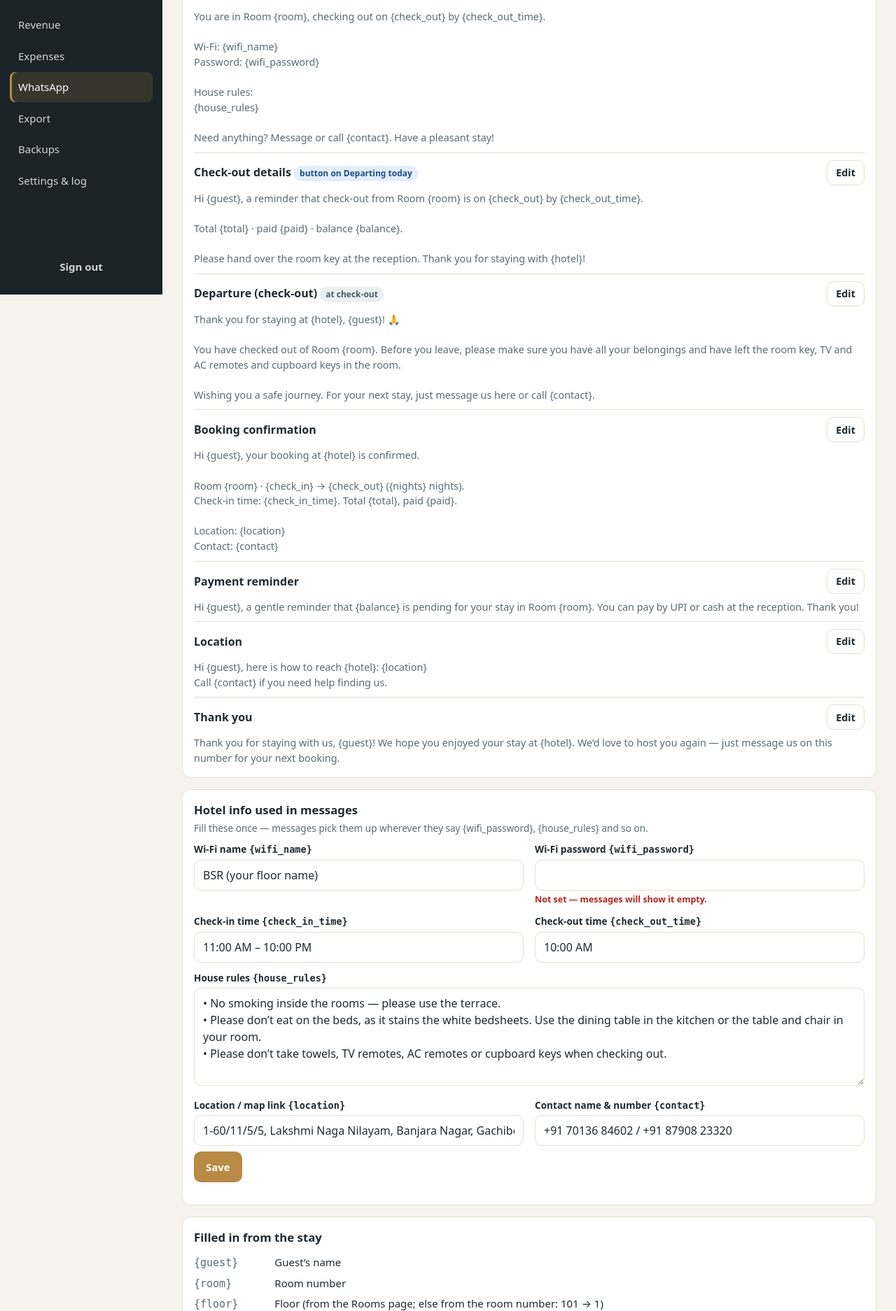
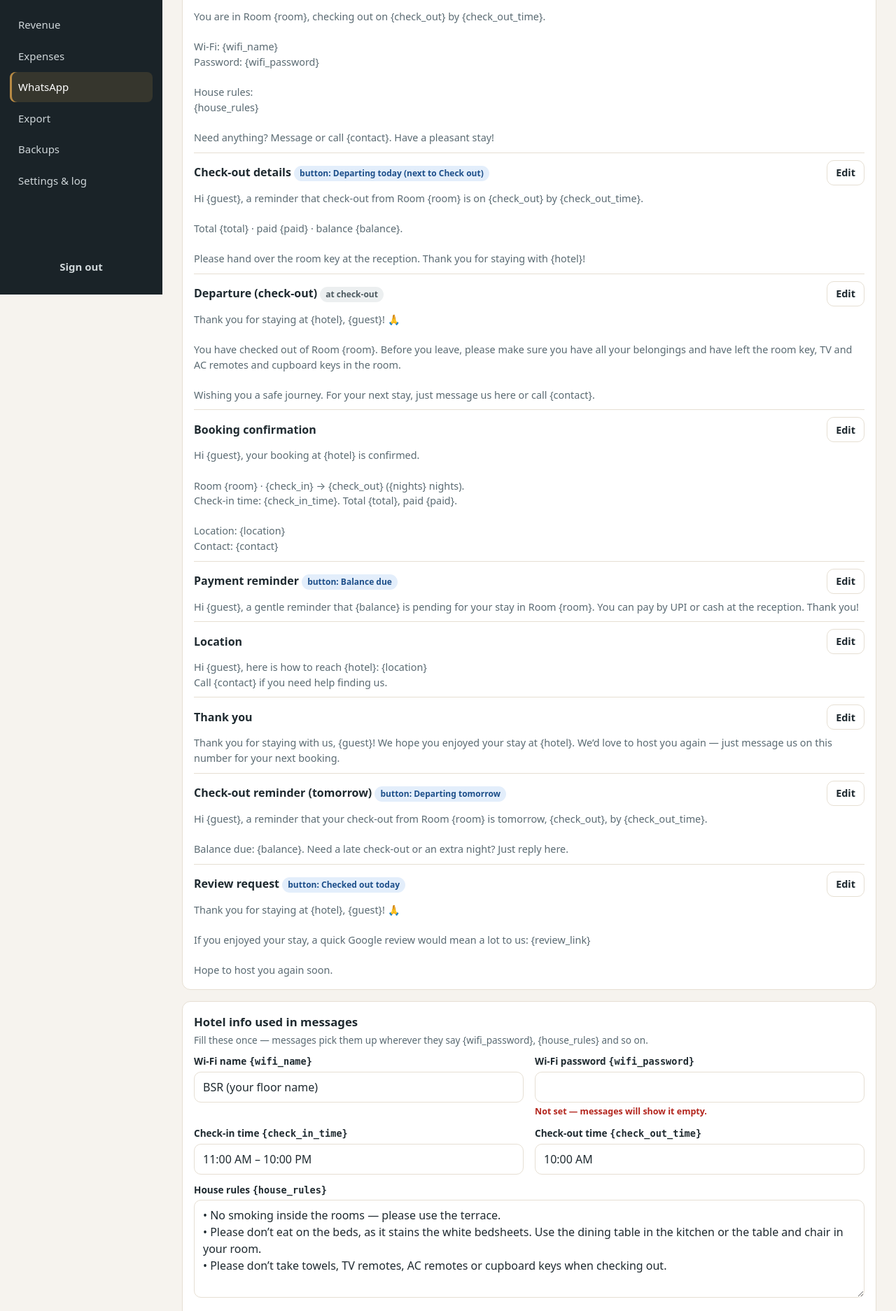
Before and after one commit to ShekharReddy10/bsr-corridors-website, a Django app: page /whatsapp/ in a window 1280 px wide. Shown: the part 379-2253 px from the top of the page at 70% size. Run offline with Django 5.2, Linux system fonts and the light colour scheme; the visitor is signed in with stand-in values (Sample User, id 1); data comes from the database, SQL or seed files in the repository; data that the repository does not hold is empty; parts of the project's set-up code (start-up, migrations or seed data) failed here and were passed over.

Commit message:
Admin: one-tap WhatsApp reminders on the Today page (balance due, departing tomorrow, review request)
Messages get a "One-tap button on the Today page" setting (replaces the Departing-today flag; one message per
list). Migration 0016 wires: Check-out details → Departing today, Payment reminder → Balance due, and adds
"Check-out reminder (tomorrow)" → Departing tomorrow and "Review request" → a new "Checked out today" list.
New hotel info field {review_link} (Google review link) on the WhatsApp page.

Co-Authored-By: Claude Opus 5.5 <noreply@anthropic.com>

```diff
--- a/admin-app/core/context_processors.py
+++ b/admin-app/core/context_processors.py
@@ -16,9 +16,9 @@ def app(request):
         return MessageTemplate.objects.filter(on_check_out=True).exists()
 
     @cache
-    def wa_departing():
-        """The message with a one-tap button on "Departing today" (e.g. Check-out details), or None."""
-        return MessageTemplate.objects.filter(on_departing=True).first()
+    def wa_buttons():
+        """Messages shown as one-tap buttons in the Today page lists: {"departing": template, "balance": …}."""
+        return {t.shortcut: t for t in MessageTemplate.objects.exclude(shortcut="")}
 
     return {"HOTEL_NAME": settings.HOTEL_NAME, "wa_welcome": wa_welcome, "wa_departure": wa_departure,
-            "wa_departing": wa_departing}
+            "wa_buttons": wa_buttons}
--- a/admin-app/core/forms.py
+++ b/admin-app/core/forms.py
@@ -339,5 +339,5 @@ class SettlementForm(forms.ModelForm):
 class MessageTemplateForm(forms.ModelForm):
     class Meta:
         model = MessageTemplate
-        fields = ["name", "body", "on_check_in", "on_check_out", "on_departing", "sort_order"]
+        fields = ["name", "body", "on_check_in", "on_check_out", "shortcut", "sort_order"]
         widgets = {"body": forms.Textarea(attrs={"rows": 10})}
--- a/admin-app/core/models.py
+++ b/admin-app/core/models.py
@@ -350,9 +350,15 @@ class MessageTemplate(models.Model):
                                       help_text="Opens automatically when you tap Check in (only one message can)")
     on_check_out = models.BooleanField("Send when checking out", default=False,
                                        help_text="Opens automatically when you tap Check out (only one message can)")
-    on_departing = models.BooleanField("Button on “Departing today”", default=False,
-                                       help_text="Shows as a one-tap button next to Check out on the Today page "
-                                                 "(only one message can)")
+    class Shortcut(models.TextChoices):
+        DEPARTING = "departing", "Departing today (next to Check out)"
+        TOMORROW = "tomorrow", "Departing tomorrow"
+        BALANCE = "balance", "Balance due"
+        CHECKED_OUT = "checked_out", "Checked out today"
+
+    shortcut = models.CharField("One-tap button on the Today page", max_length=20, choices=Shortcut.choices,
+                                blank=True, help_text="Shows this message as a button next to each guest in that list "
+                                                      "(one message per list)")
     sort_order = models.PositiveIntegerField(default=0)
 
     class Meta:
--- a/admin-app/core/views/dashboard.py
+++ b/admin-app/core/views/dashboard.py
@@ -41,6 +41,9 @@ def dashboard(request):
         "departures": departures,
         "overdue_departures": overdue_departures,
         "departing_count": len(departures) + len(overdue_departures),
+        "checked_out_today": list(Stay.objects.filter(status=Stay.Status.CHECKED_OUT)
+                                  .filter(Q(check_out=t) | Q(checked_out_at__date=t))
+                                  .select_related("guest", "room").order_by("room__number")),
         "vacant": [r for r in rooms if r.pk not in occupied and r.status == Room.Status.ACTIVE],
         "tomorrow": tomorrow,
         "day_after": day_after,
--- a/admin-app/core/views/whatsapp.py
+++ b/admin-app/core/views/whatsapp.py
@@ -49,8 +49,8 @@ def template_edit(request, pk=None):
                 MessageTemplate.objects.exclude(pk=saved.pk).update(on_check_in=False)
             if saved.on_check_out:
                 MessageTemplate.objects.exclude(pk=saved.pk).update(on_check_out=False)
-            if saved.on_departing:
-                MessageTemplate.objects.exclude(pk=saved.pk).update(on_departing=False)
+            if saved.shortcut:  # one message per Today-page list
+                MessageTemplate.objects.exclude(pk=saved.pk).filter(shortcut=saved.shortcut).update(shortcut="")
         AuditLog.record("whatsapp", f"{'Updated' if obj else 'Added'} WhatsApp message: {saved}")
         messages.success(request, f"Message “{saved}” saved.")
         return redirect("whatsapp")
--- a/admin-app/core/whatsapp.py
+++ b/admin-app/core/whatsapp.py
@@ -26,6 +26,7 @@ HOTEL_INFO = {
                  "1-60/11/5/5, Lakshmi Naga Nilayam, Banjara Nagar, Gachibowli, Hyderabad 500032\n"
                  "https://maps.app.goo.gl/Ynf988EGZqbhA1pe7"),
     "contact": ("Contact name & number", "+91 70136 84602 / +91 87908 23320"),
+    "review_link": ("Google review link", ""),
 }
 
 # Placeholders filled from the stay. key → description (shown on the WhatsApp page).
--- a/admin-app/static/css/app.css
+++ b/admin-app/static/css/app.css
@@ -439,3 +439,4 @@ input:focus, select:focus, textarea:focus { outline: 2px solid var(--gold); bord
 .collected { margin-top: 14px; }
 .collected > summary { cursor: pointer; padding: 6px 0; }
 .collected-grid { margin: 8px 0 0; }
+.sub-title { margin: 14px 0 4px; font-size: .95rem; }
--- a/admin-app/templates/core/whatsapp.html
+++ b/admin-app/templates/core/whatsapp.html
@@ -13,7 +13,7 @@
   <p class="muted small">Each one is a button on the stay page. The one marked <b>at check-in</b> opens by itself when you tap Check in, and the one marked <b>at check-out</b> when you tap Check out.</p>
   {% for t in templates %}
     <div class="wa-template">
-      <div class="card-head"><h3>{{ t.name }}{% if t.on_check_in %} <span class="status status-checked_in">at check-in</span>{% endif %}{% if t.on_check_out %} <span class="status status-checked_out">at check-out</span>{% endif %}{% if t.on_departing %} <span class="status status-upcoming">button on Departing today</span>{% endif %}</h3>
+      <div class="card-head"><h3>{{ t.name }}{% if t.on_check_in %} <span class="status status-checked_in">at check-in</span>{% endif %}{% if t.on_check_out %} <span class="status status-checked_out">at check-out</span>{% endif %}{% if t.shortcut %} <span class="status status-upcoming">button: {{ t.get_shortcut_display }}</span>{% endif %}</h3>
         <a class="btn btn-outline btn-sm" href="{% url 'wa_template_edit' t.pk %}">Edit</a></div>
       <p class="wa-body">{{ t.body }}</p>
     </div>
@@ -28,7 +28,7 @@
       <div class="field{% if key == 'house_rules' %} span-2{% endif %}"><label for="wa-{{ key }}">{{ label }} <code>{{ "{" }}{{ key }}{{ "}" }}</code></label>
         {% if key == 'house_rules' %}<textarea id="wa-{{ key }}" name="{{ key }}" rows="5">{{ value }}</textarea>
         {% else %}<input id="wa-{{ key }}" name="{{ key }}" value="{{ value }}" autocomplete="off">{% endif %}
-        {% if not value and key|slice:":4" == "wifi" %}<small class="warn">Not set — messages will show it empty.</small>{% endif %}
+        {% if not value and key|slice:":4" == "wifi" or not value and key == "review_link" %}<small class="warn">Not set — messages will show it empty.</small>{% endif %}
       </div>
     {% endfor %}
   </div>
--- a/admin-app/templates/partials/stay_line.html
+++ b/admin-app/templates/partials/stay_line.html
@@ -3,8 +3,8 @@
     <span class="room-badge">{{ s.room.number }}</span>
     <span><b>{{ s.guest.name }}</b><small>{{ s.guest.phone|default:"No phone yet" }}{% if note and d1 %} · {{ note }} {{ d1|date:"d-m" }}{% if d2 %} → {{ d2|date:"d-m" }}{% endif %}{% elif note and not s.is_open_ended %} · {{ note }}{% endif %}{% if s.is_open_ended %} · Monthly{% endif %}{% if s.balance > 0 and s.status != 'upcoming' %} · <span class="warn">{{ s.balance|inr }} due</span>{% endif %}</small></span>
   </a>
-  {% if action == 'check-out' and wa_departing and s.guest.phone %}
-  <a class="btn btn-sm btn-outline" href="{% url 'stay_whatsapp' s.pk %}?t={{ wa_departing.pk }}" target="whatsapp" rel="noopener">{{ wa_departing.name }}</a>
+  {% if wa_btn and s.guest.phone %}
+  <a class="btn btn-sm btn-outline" href="{% url 'stay_whatsapp' s.pk %}?t={{ wa_btn.pk }}" target="whatsapp" rel="noopener">{{ wa_btn.name }}</a>
   {% endif %}
   {% if action %}
   <form method="post" action="{% url 'stay_action' s.pk action %}"{% if action == 'check-in' and wa_welcome and s.guest.has_contact_details %} data-wa-open="{% url 'stay_whatsapp' s.pk %}?t=checkin"{% elif action == 'check-out' and wa_departure and s.guest.phone %} data-wa-open="{% url 'stay_whatsapp' s.pk %}?t=checkout"{% endif %}>{% csrf_token %}
```
Also changed, not shown: admin-app/core/tests/test_core.py (+19 -1 lines), admin-app/templates/core/dashboard.html (+9 -4 lines), admin-app/core/migrations/0016_message_shortcuts.py (added).
